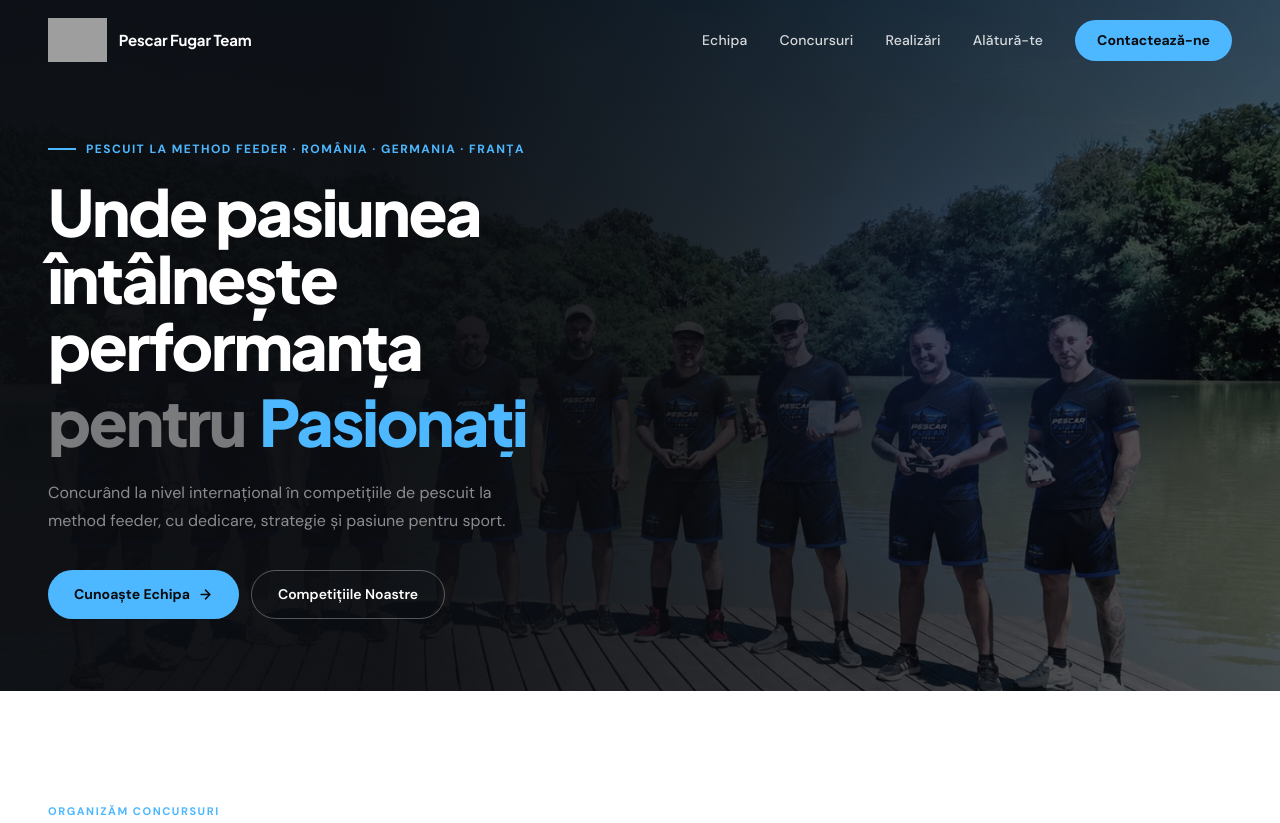
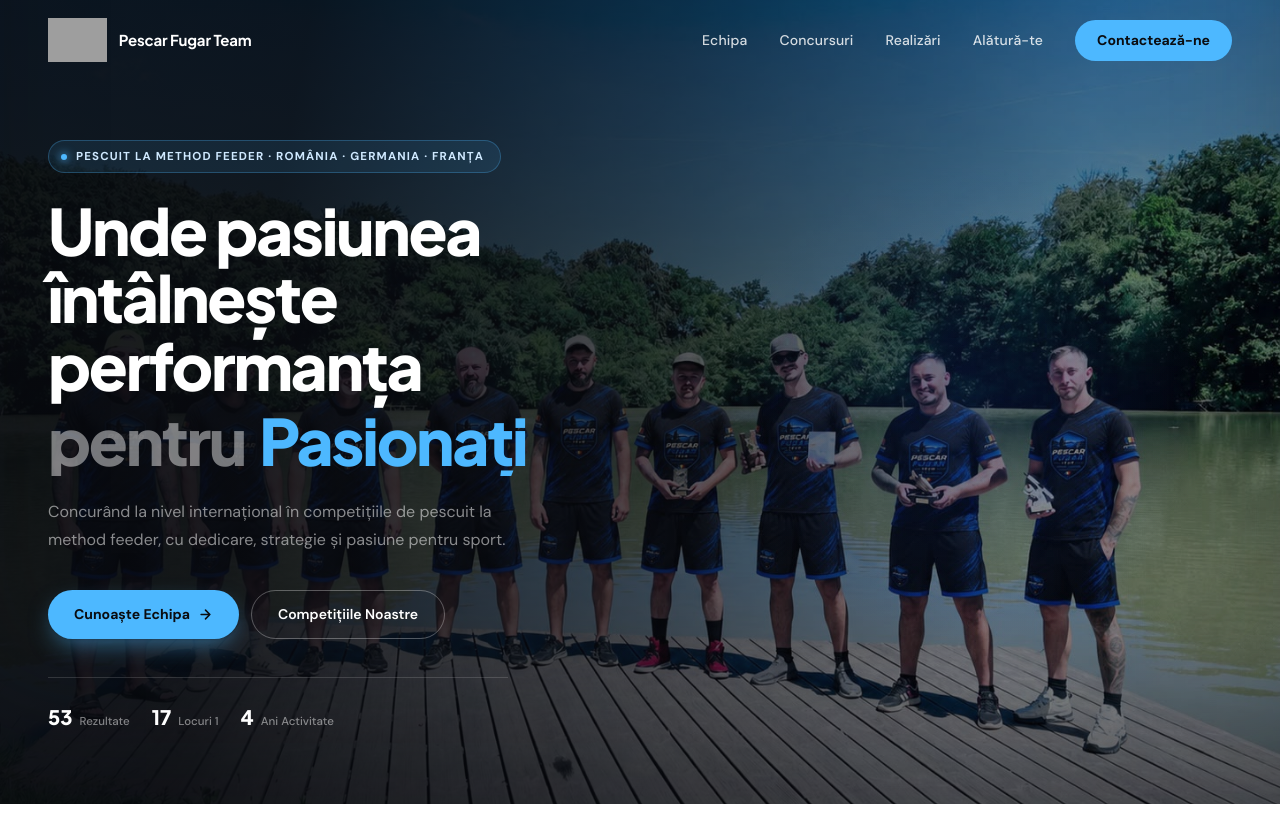
Before and after one commit to LeBandidos/PF-TestSite, a plain HTML site: page index.html in a window 1280 px wide. Shown: the top 823 px of the page. Drawn offline with nearby package versions, Linux system fonts and the light colour scheme; grey boxes are pictures that could not be loaded.

Commit message:
Apply "Lighter Touch" refinement to the homepage hero
Same photo, layout, copy, and typewriter effect as before, refined:
- Back off the photo darkening (was saturate(0.6) brightness(0.48),
  now 0.88/0.66) plus a softer two-stop gradient and a bottom vignette,
  so the lake and jerseys actually read instead of going near-black.
- Eyebrow becomes a small pill with a glowing dot instead of bare
  text with a line.
- Accent CTA gets a soft blue-tinted layered shadow instead of sitting
  flat, per the site's shadow guardrails.
- Added a quiet trust line under the buttons with real stats (53
  rezultate, 17 locuri 1, 4 ani activitate), scoped to the hero only.

Co-Authored-By: Claude Sonnet 5 <noreply@anthropic.com>

```diff
--- a/index.html
+++ b/index.html
@@ -28,17 +28,24 @@
       pointer-events: none;
       object-fit: cover;
       object-position: center 28%;
-      filter: saturate(0.6) brightness(0.48);
+      filter: saturate(0.88) brightness(0.66);
     }
     .hero-gradient {
       position: absolute;
       inset: 0;
-      background: linear-gradient(to right,
-        rgba(10,12,16,0.92) 30%,
-        rgba(10,12,16,0.68) 55%,
-        rgba(10,12,16,0.18) 100%
+      background: linear-gradient(100deg,
+        rgba(8,10,15,0.88) 22%,
+        rgba(8,10,15,0.58) 48%,
+        rgba(8,10,15,0.14) 78%
       );
       z-index: 1;
+    }
+    .hero-vignette {
+      position: absolute;
+      inset: 0;
+      box-shadow: inset 0 -140px 160px -80px rgba(6,8,12,0.55);
+      z-index: 1;
+      pointer-events: none;
     }
     .hero-glow {
       position: absolute;
@@ -65,18 +72,26 @@
     .hero-eyebrow {
       display: inline-flex;
       align-items: center;
-      gap: 10px;
-      font-size: 12px;
+      gap: 9px;
+      font-size: 11.5px;
       font-weight: 700;
-      letter-spacing: 0.12em;
+      letter-spacing: 0.1em;
       text-transform: uppercase;
-      color: var(--accent);
-      margin-bottom: 20px;
-    }
-    .hero-eyebrow-line {
-      width: 28px;
-      height: 1.5px;
+      color: #cfe9ff;
+      background: rgba(77,184,255,0.1);
+      border: 1px solid rgba(77,184,255,0.28);
+      padding: 7px 16px 7px 12px;
+      border-radius: 100px;
+      margin-bottom: 24px;
+      width: fit-content;
+    }
+    .hero-eyebrow-dot {
+      width: 6px;
+      height: 6px;
+      border-radius: 50%;
       background: var(--accent);
+      box-shadow: 0 0 8px 1px rgba(77,184,255,0.7);
+      flex-shrink: 0;
     }
     .hero-title {
       font-family: 'Plus Jakarta Sans', sans-serif;
@@ -141,6 +156,31 @@
       margin-top: 36px;
       flex-wrap: wrap;
     }
+    .hero .btn-hero-accent {
+      box-shadow: 0 1px 2px rgba(10,12,16,0.2), 0 10px 24px -6px rgba(77,184,255,0.55);
+      transition: transform 0.2s cubic-bezier(.25,.46,.45,.94), box-shadow 0.2s ease;
+    }
+    .hero .btn-hero-accent:hover {
+      transform: translateY(-2px);
+      box-shadow: 0 2px 4px rgba(10,12,16,0.25), 0 14px 28px -6px rgba(77,184,255,0.65);
+    }
+    .hero-trust {
+      display: flex;
+      gap: 22px;
+      flex-wrap: wrap;
+      margin-top: 38px;
+      padding-top: 24px;
+      border-top: 1px solid rgba(255,255,255,0.14);
+      max-width: 460px;
+    }
+    .hero-trust-item { display: flex; align-items: baseline; gap: 7px; }
+    .hero-trust-num {
+      font-family: 'Plus Jakarta Sans', sans-serif;
+      font-weight: 800;
+      font-size: 20px;
+      color: #fff;
+    }
+    .hero-trust-label { font-size: 11.5px; color: rgba(255,255,255,0.48); font-weight: 500; }
     /* ─── CONCURSURILE NOASTRE ─── */
     .concursuri-section {
       background: #fff;
@@ -596,6 +636,7 @@
       .hero-cursor { height: 28px; }
       .hero-cta { flex-direction: column; gap: 10px; }
       .btn-hero-accent, .btn-hero-outline { justify-content: center; }
+      .hero-trust { gap: 16px; margin-top: 32px; padding-top: 20px; }
 
       .concursuri-section { padding: 64px 24px; }
       .concursuri-grid { grid-template-columns: 1fr; }
@@ -651,10 +692,11 @@
 <section class="hero">
   <img class="hero-img" src="/brand_assets/newhero2.jpeg" alt="Pescar Fugar Team" fetchpriority="high" decoding="async">
   <div class="hero-gradient"></div>
+  <div class="hero-vignette"></div>
   <div class="hero-glow"></div>
   <div class="hero-content">
     <div class="hero-eyebrow">
-      <span class="hero-eyebrow-line"></span>
+      <span class="hero-eyebrow-dot"></span>
       Pescuit la method feeder · România · Germania · Franța
     </div>
     <h1 class="hero-title">
@@ -673,6 +715,11 @@
         <svg width="15" height="15" viewBox="0 0 24 24" fill="none" stroke="currentColor" stroke-width="2.5" stroke-linecap="round" stroke-linejoin="round"><path d="M5 12h14M12 5l7 7-7 7"/></svg>
       </a>
       <a href="/realizari" class="btn-hero-outline">Competițiile Noastre</a>
+    </div>
+    <div class="hero-trust">
+      <div class="hero-trust-item"><span class="hero-trust-num">53</span><span class="hero-trust-label">Rezultate</span></div>
+      <div class="hero-trust-item"><span class="hero-trust-num">17</span><span class="hero-trust-label">Locuri 1</span></div>
+      <div class="hero-trust-item"><span class="hero-trust-num">4</span><span class="hero-trust-label">Ani Activitate</span></div>
     </div>
   </div>
 </section>
```
